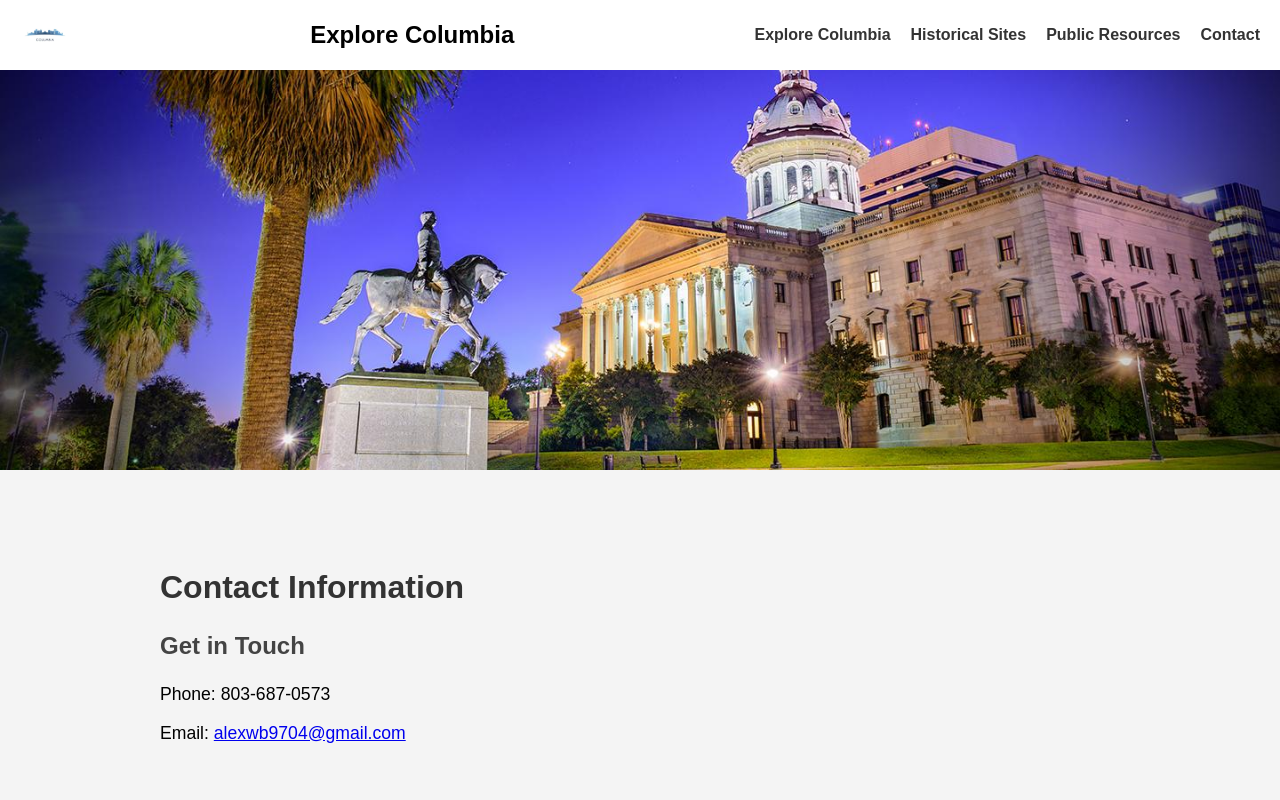
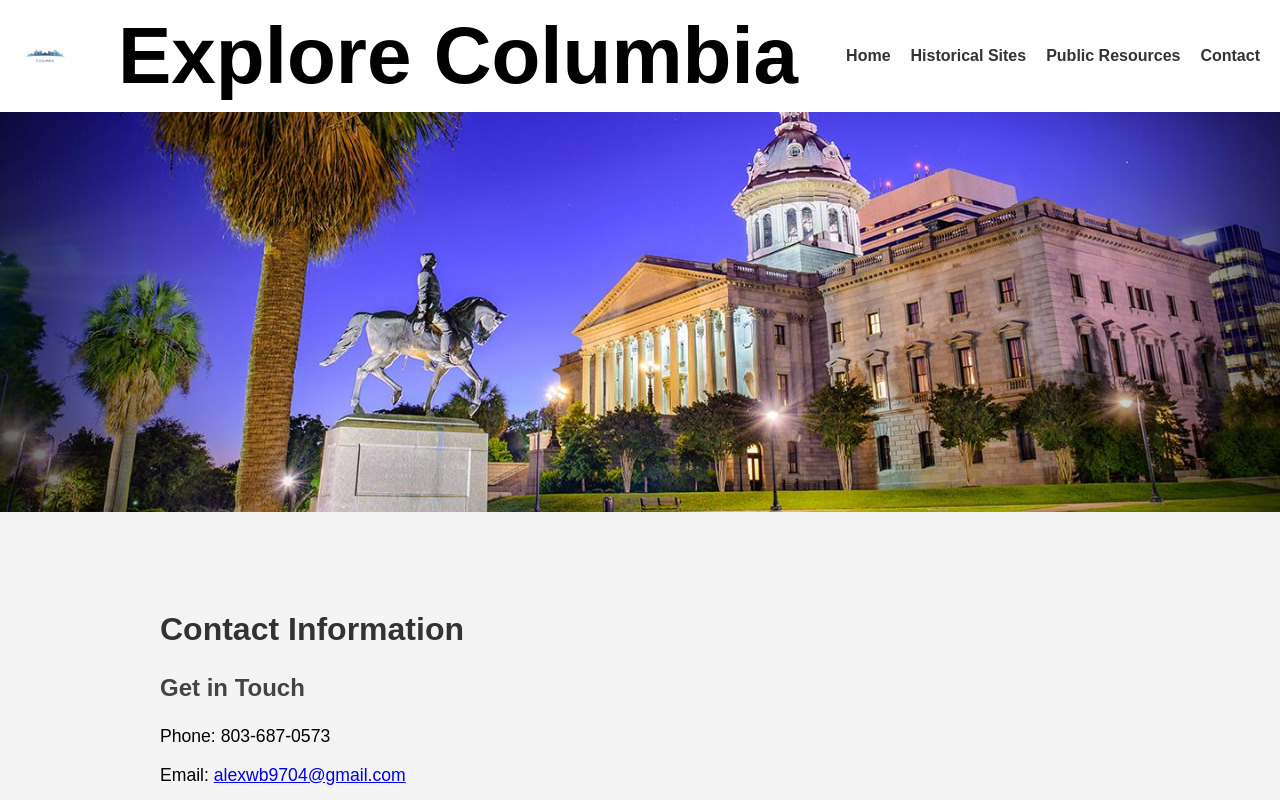
Before and after one commit to alexwb9704-cpu/ColumbiaSC_Info_Webpage, a plain HTML site: page contact.html in a window 1280 px wide. Shown: the top 800 px of the page. Drawn offline with Linux system fonts and the light colour scheme.

Commit message:
Header change

```diff
--- a/contact.html
+++ b/contact.html
@@ -16,7 +16,7 @@
         <h1>Explore Columbia</h1>
         <nav>
             <ul>
-                <li><a href="index.html">Explore Columbia</a></li>
+                <li><a href="index.html">Home</a></li>
                 <li><a href="historical.html">Historical Sites</a></li>
                 <li><a href="resources.html">Public Resources</a></li>
                 <li><a href="contact.html">Contact</a></li>
--- a/styles.css
+++ b/styles.css
@@ -26,7 +26,7 @@ header h1 {
     flex-grow: 1;
     text-align: center;
     margin: 0;
-    font-size: 24px;
+    font-size: 80px;
 }
 
 /* Navigation */
```
Also changed, not shown: index.html (+1 -1 lines).
